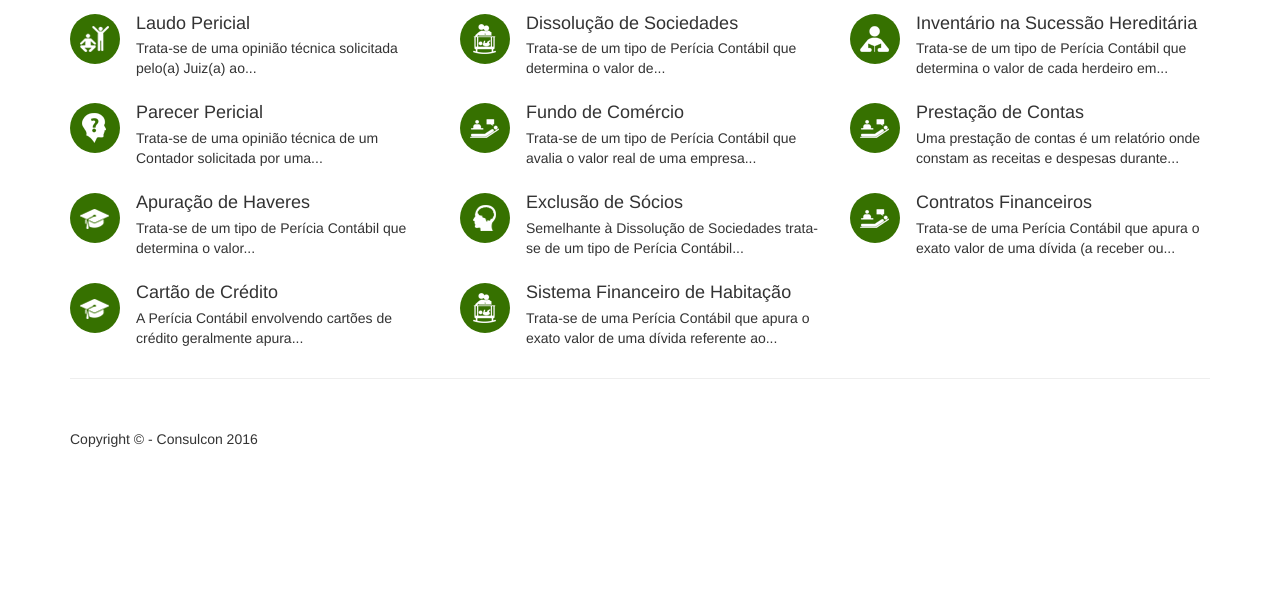
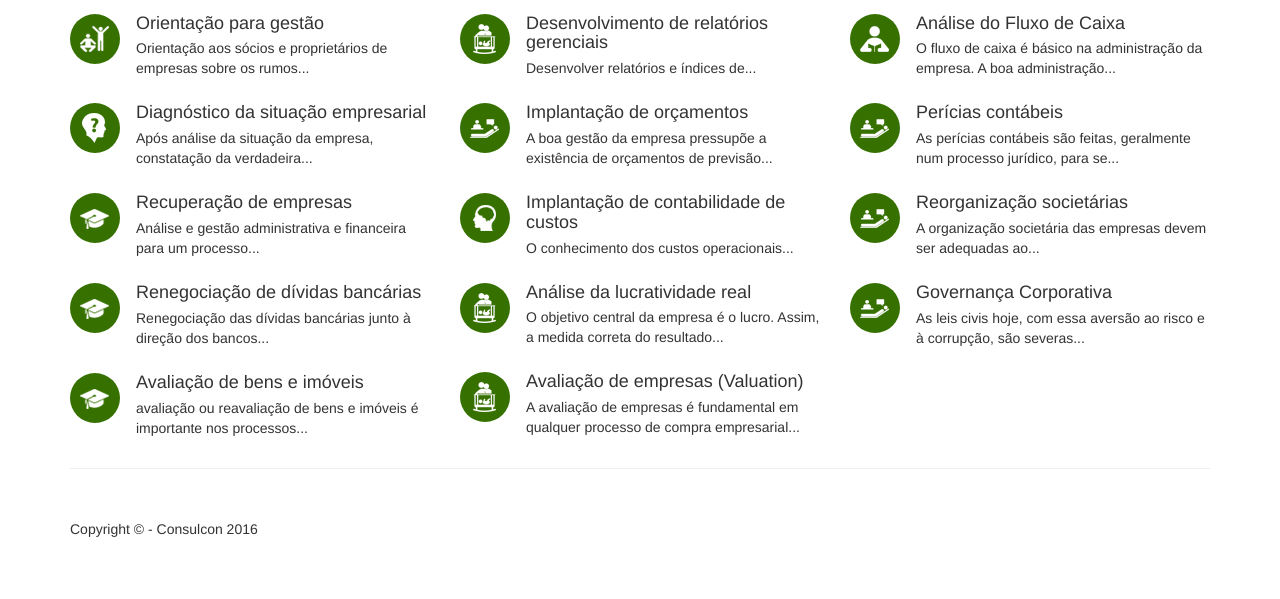
Before and after one commit to joao-nomad/consulconta, a plain HTML site: page services.html in a window 1280 px wide. Shown: the part 590-1189 px from the top of the page. Before the commit the page ends 1099 px from the top, so only its background shows below. Drawn offline with Linux system fonts and the light colour scheme.

Commit message:
Tipos de Consul

```diff
--- a/services.html
+++ b/services.html
@@ -74,7 +74,7 @@
         <div class="row">
             <div class="col-lg-12">
                 <h1 class="page-header">Serviços
-                    <small>Todos os serviços</small>
+                    <small>Todas as Consultorias</small>
                 </h1>
                 <ol class="breadcrumb">
                     <li><a href="index.html">Início</a>
@@ -100,7 +100,7 @@
         <!-- The circle icons use Font Awesome's stacked icon classes. For more information, visit http://fontawesome.io/examples/ -->
         <div class="row">
             <div class="col-lg-12">
-                <h2 class="page-header">Lista de Serviços</h2>
+                <h2 class="page-header">Lista de Consultorias</h2>
             </div>
             <div class="col-md-4">
 
@@ -111,8 +111,8 @@
                         </span>
                 </div>
                 <div class="media-body">
-                        <h4 class="media-heading">Laudo Pericial</h4>
-                        <p>Trata-se de uma opinião técnica solicitada pelo(a) Juiz(a) ao...</p>
+                        <h4 class="media-heading">Orientação para gestão</h4>
+                        <p>Orientação aos sócios e proprietários de empresas sobre os rumos...</p>
                     </div>
                 </div>
                 <div class="media" id="parecerPericial">
@@ -123,8 +123,8 @@
                     </div>
 
                     <div class="media-body">
-                        <h4 class="media-heading">Parecer Pericial</h4>
-                        <p>Trata-se de uma opinião técnica de um Contador solicitada por uma...</p>
+                        <h4 class="media-heading">Diagnóstico da situação empresarial</h4>
+                        <p>Após análise da situação da empresa, constatação da verdadeira...</p>
                     </div>
                 </div>
                 <div class="media" id="apHaveres">
@@ -134,8 +134,8 @@
                         </span>
                     </div>
                     <div class="media-body">
-                        <h4 class="media-heading">Apuração de Haveres</h4>
-                        <p>Trata-se de um tipo de Perícia Contábil que determina o valor...</p>
+                        <h4 class="media-heading">Recuperação de empresas</h4>
+                        <p>Análise e gestão administrativa e financeira para um processo...</p>
                     </div>
                 </div>
                 <div class="media" id="cartaoCredito">
@@ -145,8 +145,20 @@
                         </span>
                     </div>
                     <div class="media-body">
-                        <h4 class="media-heading">Cartão de Crédito</h4>
-                        <p>A Perícia Contábil envolvendo cartões de crédito geralmente apura...</p>
+                        <h4 class="media-heading">Renegociação de dívidas bancárias</h4>
+                        <p>Renegociação das dívidas bancárias junto à direção dos bancos...</p>
+                    </div>
+                </div>
+
+                <div class="media" id="cartaoCredito">
+                    <div class="pull-left">
+                        <span class="fa-stack fa-2x">
+                              <button class="fa fa-stack-2x pointBall vocacion"></button>
+                        </span>
+                    </div>
+                    <div class="media-body">
+                        <h4 class="media-heading">Avaliação de bens e imóveis</h4>
+                        <p> avaliação ou reavaliação de bens e imóveis é importante nos processos...</p>
                     </div>
                 </div>
 
@@ -159,8 +171,8 @@
                         </span>
                     </div>
                     <div class="media-body">
-                        <h4 class="media-heading">Dissolução de Sociedades</h4>
-                        <p>Trata-se de um tipo de Perícia Contábil que determina o valor de...</p>
+                        <h4 class="media-heading">Desenvolvimento de relatórios gerenciais</h4>
+                        <p>Desenvolver relatórios e índices de...</p>
                     </div>
                 </div>
                 <div class="media" id="fundoComercio">
@@ -170,8 +182,8 @@
                         </span>
                     </div>
                     <div class="media-body">
-                        <h4 class="media-heading">Fundo de Comércio</h4>
-                        <p>Trata-se de um tipo de Perícia Contábil que avalia o valor real de uma empresa...</p>
+                        <h4 class="media-heading">Implantação de orçamentos</h4>
+                        <p>A boa gestão da empresa pressupõe a existência de orçamentos de previsão...</p>
                     </div>
                 </div>
                 <div class="media" id="exclusaoSocios">
@@ -181,8 +193,8 @@
                         </span>
                     </div>
                     <div class="media-body">
-                        <h4 class="media-heading">Exclusão de Sócios</h4>
-                        <p>Semelhante à Dissolução de Sociedades trata-se de um tipo de Perícia Contábil...</p>
+                        <h4 class="media-heading">Implantação de contabilidade de custos</h4>
+                        <p>O conhecimento dos custos operacionais...</p>
                     </div>
                 </div>
                 <div class="media" id="financeiroHabitacao">
@@ -192,8 +204,19 @@
                         </span>
                     </div>
                     <div class="media-body">
-                        <h4 class="media-heading">Sistema Financeiro de Habitação</h4>
-                        <p>Trata-se de uma Perícia Contábil que apura o exato valor de uma dívida referente ao...</p>
+                        <h4 class="media-heading">Análise da lucratividade real</h4>
+                        <p>O objetivo central da empresa é o lucro. Assim, a medida correta do resultado...</p>
+                    </div>
+                </div>
+                <div class="media" id="financeiroHabitacao">
+                    <div class="pull-left">
+                        <span class="fa-stack fa-2x">
+                              <button class="fa fa-stack-2x pointBall clinicaPB"></button>
+                        </span>
+                    </div>
+                    <div class="media-body">
+                        <h4 class="media-heading">Avaliação de empresas (Valuation)</h4>
+                        <p>A avaliação de empresas é fundamental em qualquer processo de compra empresarial...</p>
                     </div>
                 </div>
             </div>
@@ -205,8 +228,8 @@
                         </span>
                     </div>
                     <div class="media-body">
-                        <h4 class="media-heading">Inventário na Sucessão Hereditária</h4>
-                        <p>Trata-se de um tipo de Perícia Contábil que determina o valor de cada herdeiro em...</p>
+                        <h4 class="media-heading">Análise do Fluxo de Caixa</h4>
+                        <p>O fluxo de caixa é básico na administração da empresa. A boa administração...</p>
                     </div>
                 </div>
                 <div class="media" id="prestacaoContas">
@@ -216,19 +239,32 @@
                         </span>
                     </div>
                     <div class="media-body">
-                        <h4 class="media-heading">Prestação de Contas</h4>
-                        <p>Uma prestação de contas é um relatório onde constam as receitas e despesas durante...</p>
+                        <h4 class="media-heading">Perícias contábeis</h4>
+                        <p>As perícias contábeis são feitas, geralmente num processo jurídico, para se...</p>
                     </div>
                 </div>
-                 <div class="media" id="contratosFinanceiros">
+
+                <div class="media" id="contratosFinanceiros">
                     <div class="pull-left">
                         <span class="fa-stack fa-2x">
                               <button class="fa fa-stack-2x pointBall psicoTerapia"></button>
                         </span>
                     </div>
                     <div class="media-body">
-                        <h4 class="media-heading">Contratos Financeiros</h4>
-                        <p>Trata-se de uma Perícia Contábil que apura o exato valor de uma dívida (a receber ou...</p>
+                        <h4 class="media-heading">Reorganização societárias</h4>
+                        <p>A organização societária das empresas devem ser adequadas ao...</p>
+                    </div>
+                </div>
+
+                <div class="media" id="contratosFinanceiros">
+                    <div class="pull-left">
+                        <span class="fa-stack fa-2x">
+                              <button class="fa fa-stack-2x pointBall psicoTerapia"></button>
+                        </span>
+                    </div>
+                    <div class="media-body">
+                        <h4 class="media-heading">Governança Corporativa</h4>
+                        <p>As leis civis hoje, com essa aversão ao risco e à corrupção, são severas...</p>
                     </div>
                 </div>
             </div>
```
